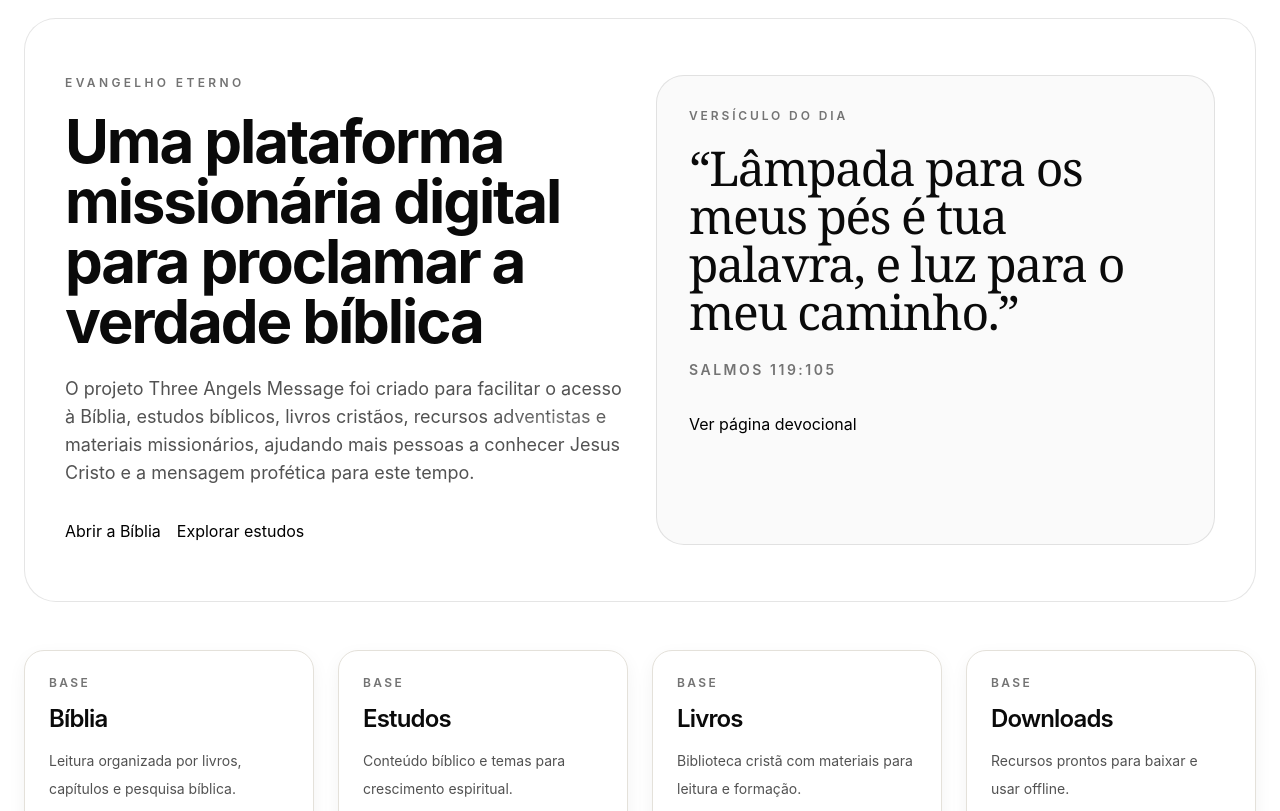
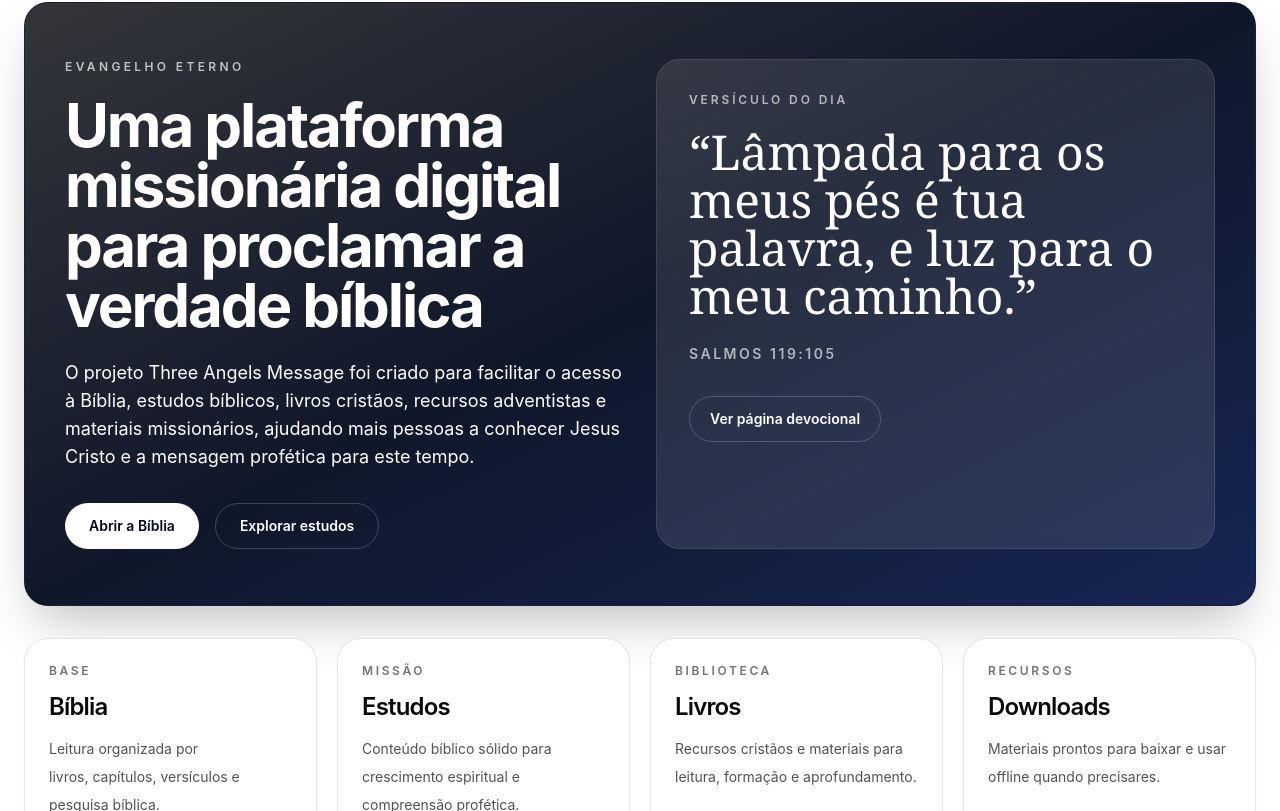
Before and after one commit to eliaslicojicacoma-spec/three-message-agels, a Next.js app: page / in a window 1280 px wide. Shown: the part 229-1040 px from the top of the page. Built offline with nearby package versions, Linux system fonts and the light colour scheme.

Commit message:
feat: restore premium homepage colors and remove old menu block

```diff
--- a/src/app/page.tsx
+++ b/src/app/page.tsx
@@ -8,26 +8,30 @@ export const metadata: Metadata = {
     "Plataforma missionária digital para proclamar a verdade bíblica com Bíblia, estudos, livros e recursos cristãos.",
 };
 
-const sections = [
+const cards = [
   {
+    eyebrow: "Base",
     title: "Bíblia",
     href: "/bible",
-    description: "Leitura organizada por livros, capítulos e pesquisa bíblica.",
+    description: "Leitura organizada por livros, capítulos, versículos e pesquisa bíblica.",
   },
   {
+    eyebrow: "Missão",
     title: "Estudos",
     href: "/studies",
-    description: "Conteúdo bíblico e temas para crescimento espiritual.",
+    description: "Conteúdo bíblico sólido para crescimento espiritual e compreensão profética.",
   },
   {
+    eyebrow: "Biblioteca",
     title: "Livros",
     href: "/books",
-    description: "Biblioteca cristã com materiais para leitura e formação.",
+    description: "Recursos cristãos e materiais para leitura, formação e aprofundamento.",
   },
   {
+    eyebrow: "Recursos",
     title: "Downloads",
     href: "/downloads",
-    description: "Recursos prontos para baixar e usar offline.",
+    description: "Materiais prontos para baixar e usar offline quando precisares.",
   },
 ];
 
@@ -35,73 +39,82 @@ export default function HomePage() {
   const verse = getDailyVerse();
 
   return (
-    <main className="mx-auto max-w-7xl px-4 py-10 md:px-6 md:py-14">
-      <section className="overflow-hidden rounded-[32px] border border-black/10 bg-white">
+    <main className="mx-auto max-w-7xl px-4 py-8 md:px-6 md:py-10">
+      <section className="overflow-hidden rounded-3xl border border-white/10 bg-slate-950 text-white shadow-2xl">
+        <div className="bg-gradient-to-br from-amber-100/20 via-slate-900 to-blue-950">
           <div className="grid gap-8 px-6 py-10 md:px-10 md:py-14 lg:grid-cols-2">
-          <div className="max-w-2xl">
-            <p className="text-xs font-semibold uppercase tracking-[0.28em] text-neutral-500">
+            <div className="max-w-3xl">
+              <p className="text-xs font-semibold uppercase tracking-[0.28em] text-white/70">
                 Evangelho Eterno
               </p>
 
-            <h1 className="mt-5 text-4xl font-bold leading-tight text-neutral-950 md:text-6xl">
+              <h1 className="mt-5 text-4xl font-bold leading-tight md:text-6xl">
                 Uma plataforma missionária digital para proclamar a verdade bíblica
               </h1>
 
-            <p className="mt-6 max-w-xl text-base leading-8 text-neutral-600 md:text-lg">
-              O projeto Three Angels Message foi criado para facilitar o acesso à
-              Bíblia, estudos bíblicos, livros cristãos, recursos adventistas e
-              materiais missionários, ajudando mais pessoas a conhecer Jesus Cristo
-              e a mensagem profética para este tempo.
+              <p className="mt-6 max-w-2xl text-base leading-8 text-white/78 md:text-lg">
+                O projeto Three Angels Message foi criado para facilitar o acesso à Bíblia,
+                estudos bíblicos, livros cristãos, recursos adventistas e materiais
+                missionários, ajudando mais pessoas a conhecer Jesus Cristo e a mensagem
+                profética para este tempo.
               </p>
 
               <div className="mt-8 flex flex-wrap gap-4">
-              <Link href="/bible" className="button-main">
+                <Link
+                  href="/bible"
+                  className="inline-flex items-center justify-center rounded-full bg-white px-6 py-3 text-sm font-semibold text-slate-950 transition hover:bg-white/90"
+                >
                   Abrir a Bíblia
                 </Link>
 
-              <Link href="/studies" className="button-ghost">
+                <Link
+                  href="/studies"
+                  className="inline-flex items-center justify-center rounded-full border border-white/20 px-6 py-3 text-sm font-semibold text-white transition hover:bg-white/10"
+                >
                   Explorar estudos
                 </Link>
               </div>
             </div>
 
-          <div className="rounded-[28px] border border-black/10 bg-neutral-50 p-6 md:p-8">
-            <p className="text-xs font-semibold uppercase tracking-[0.24em] text-neutral-500">
+            <div className="rounded-3xl border border-white/10 bg-white/10 p-6 backdrop-blur-sm md:p-8">
+              <p className="text-xs font-semibold uppercase tracking-[0.24em] text-white/65">
                 Versículo do Dia
               </p>
 
-            <blockquote className="editorial-serif mt-5 text-3xl leading-tight text-neutral-950 md:text-5xl">
+              <blockquote className="mt-5 text-3xl leading-tight text-white md:text-5xl" style={{ fontFamily: 'Georgia, serif' }}>
                 “{verse.text}”
               </blockquote>
 
-            <p className="mt-6 text-sm font-semibold uppercase tracking-[0.18em] text-neutral-500">
+              <p className="mt-6 text-sm font-semibold uppercase tracking-[0.18em] text-white/65">
                 {verse.reference}
               </p>
 
               <div className="mt-8">
-              <Link href="/verse-of-day" className="button-ghost">
+                <Link
+                  href="/verse-of-day"
+                  className="inline-flex items-center justify-center rounded-full border border-white/20 px-5 py-3 text-sm font-semibold text-white transition hover:bg-white/10"
+                >
                   Ver página devocional
                 </Link>
               </div>
             </div>
           </div>
+        </div>
       </section>
 
-      <section className="mt-12 grid gap-6 md:grid-cols-2 xl:grid-cols-4">
-        {sections.map((item) => (
-          <Link key={item.href} href={item.href} className="card-clean p-6">
-            <p className="text-xs font-semibold uppercase tracking-[0.2em] text-neutral-500">
-              Base
+      <section className="mt-8 grid gap-5 md:grid-cols-2 xl:grid-cols-4">
+        {cards.map((card) => (
+          <Link
+            key={card.href}
+            href={card.href}
+            className="rounded-3xl border border-black/10 bg-white p-6 shadow-sm transition hover:-translate-y-0.5 hover:shadow-md"
+          >
+            <p className="text-xs font-semibold uppercase tracking-[0.22em] text-neutral-500">
+              {card.eyebrow}
             </p>
-            <h2 className="mt-3 text-2xl font-semibold text-neutral-950">
-              {item.title}
-            </h2>
-            <p className="mt-3 text-sm leading-7 text-neutral-600">
-              {item.description}
-            </p>
-            <p className="mt-5 text-sm font-semibold text-[var(--primary)]">
-              Abrir seção
-            </p>
+            <h2 className="mt-3 text-2xl font-semibold text-neutral-950">{card.title}</h2>
+            <p className="mt-3 text-sm leading-7 text-neutral-600">{card.description}</p>
+            <p className="mt-5 text-sm font-semibold text-sky-700">Abrir seção</p>
           </Link>
         ))}
       </section>
```
Lines whose indentation alone changed are shown as unchanged.
